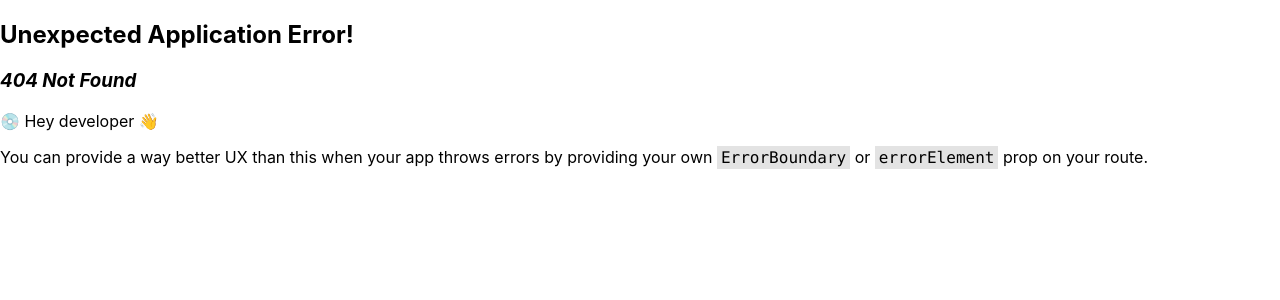
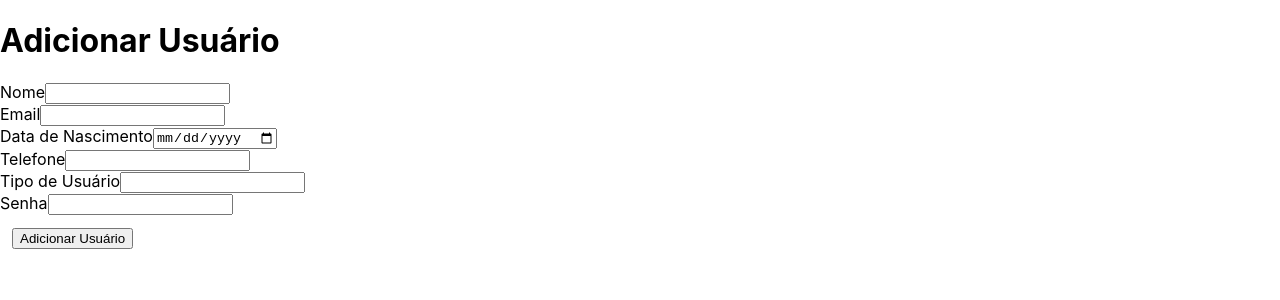
Before and after one commit to deboraCs24/instituto-taqtile, a React (Create React App) app: page /addUser in a window 1280 px wide. Before the commit this address had no page. Shown: the top 300 px of the page. Built offline with nearby package versions, Linux system fonts and the light colour scheme; the HTML template or start-up script is replaced by a standard one.

Commit message:
add user screen

```diff
--- /dev/null
+++ b/src/components/add-user/button-add-user/index.tsx
@@ -0,0 +1,24 @@
+import React from 'react';
+import { useNavigate } from 'react-router-dom';
+
+interface ButtonFormProps {
+  children?: React.ReactNode;
+}
+
+export const UserList = ({ children }: ButtonFormProps) => {
+  const navigate = useNavigate();
+
+  const navigateToAddUser = () => {
+    navigate('/addUser');
+  };
+
+  return (
+    <div>
+      <h1>Adicionar Lista de Usuários</h1>
+      <div>
+        <button onClick={navigateToAddUser}>Adicionar Usuário</button>
+        {children}
+      </div>
+    </div>
+  );
+};
--- /dev/null
+++ b/src/components/add-user/index.tsx
@@ -0,0 +1,136 @@
+import React, { useState } from 'react';
+import { Button } from '../button';
+import { Input } from '../input';
+import { isValidPassword, isValidEmail } from '../../utils/strings-utils';
+
+interface AddUserProps {
+  onSuccess?: () => void;
+}
+
+export const AddCreateUser = ({ onSuccess }: AddUserProps) => {
+  const [name, setName] = useState('');
+  const [email, setEmail] = useState('');
+  const [birthDate, setBirthDate] = useState('');
+  const [phone, setPhone] = useState('');
+  const [role, setRole] = useState('');
+  const [password, setPassword] = useState('');
+  const [errors, setErrors] = useState({
+    name: '',
+    email: '',
+    birthDate: '',
+    phone: '',
+    role: '',
+    password: '',
+    invalidBirthDate: '',
+  });
+
+  const validateFields = (
+    name: string,
+    email: string,
+    birthDate: string,
+    phone: string,
+    role: string,
+    password: string,
+  ) => {
+    let isValid = true;
+    const newErrors = {
+      name: '',
+      email: '',
+      birthDate: '',
+      phone: '',
+      role: '',
+      password: '',
+      invalidBirthDate: '',
+    };
+
+    if (!name.trim()) {
+      newErrors.name = 'Campo obrigatório.';
+      isValid = false;
+    }
+
+    if (!email.trim()) {
+      newErrors.email = 'Campo obrigatório.';
+      isValid = false;
+    } else if (!isValidEmail(email)) {
+      newErrors.email = 'O email informado é inválido.';
+      isValid = false;
+    }
+
+    if (!phone.trim()) {
+      newErrors.phone = 'Campo obrigatório.';
+      isValid = false;
+    }
+
+    if (!role.trim()) {
+      newErrors.role = 'Campo obrigatório.';
+      isValid = false;
+    }
+
+    if (!password.trim()) {
+      newErrors.password = 'Campo obrigatório.';
+      isValid = false;
+    } else if (password.length < 7) {
+      newErrors.password = 'A senha deve ter pelo menos 7 caracteres.';
+      isValid = false;
+    } else if (!isValidPassword(password)) {
+      newErrors.password = 'A senha deve ter pelo menos um dígito e uma letra.';
+      isValid = false;
+    }
+
+    if (!birthDate.trim()) {
+      newErrors.birthDate = 'Campo obrigatório.';
+      isValid = false;
+    } else {
+      const birthDateObj = new Date(birthDate);
+      const minDate = new Date('1900-01-01');
+      const today = new Date();
+      if (birthDateObj < minDate) {
+        newErrors.invalidBirthDate = 'A data de nascimento não pode ser anterior a 01/01/1900.';
+        isValid = false;
+      } else if (birthDateObj > today) {
+        newErrors.invalidBirthDate = 'A data de nascimento não pode estar no futuro.';
+        isValid = false;
+      }
+    }
+
+    setErrors(newErrors);
+    return isValid;
+  };
+
+  const handleSubmit = (e: React.FormEvent<HTMLFormElement>) => {
+    e.preventDefault();
+    const isValid = validateFields(name, email, birthDate, phone, role, password);
+    if (isValid) {
+      const userData = { email, name, birthDate, phone, role, password };
+      console.log('Dados do usuário:', userData);
+      if (onSuccess) onSuccess();
+    }
+  };
+
+  return (
+    <form onSubmit={handleSubmit}>
+      <h1>Adicionar Usuário</h1>
+      <Input text="Nome" value={name} onChange={(e) => setName(e.target.value)} error={errors.name} />
+      <Input text="Email" value={email} onChange={(e) => setEmail(e.target.value)} error={errors.email} />
+      <Input
+        text="Data de Nascimento"
+        type="date"
+        value={birthDate}
+        onChange={(e) => setBirthDate(e.target.value)}
+        error={errors.birthDate || errors.invalidBirthDate}
+      />
+      <Input text="Telefone" type="tel" value={phone} onChange={(e) => setPhone(e.target.value)} error={errors.phone} />
+      <Input text="Tipo de Usuário" value={role} onChange={(e) => setRole(e.target.value)} error={errors.role} />
+      <Input
+        text="Senha"
+        type="password"
+        value={password}
+        onChange={(e) => setPassword(e.target.value)}
+        error={errors.password}
+      />
+      <div style={{ width: '50%', margin: '12px' }}>
+        <Button>Adicionar Usuário</Button>
+      </div>
+    </form>
+  );
+};
--- a/src/router/browser-router/pages/home.tsx
+++ b/src/router/browser-router/pages/home.tsx
@@ -1,6 +1,16 @@
 import React from 'react';
 import { UsersPage } from '../../../components/users-list/index-list';
+import { UserList } from '../../../components/add-user/button-add-user';
 
-export function UsersList() {
-  return <UsersPage />;
+export function HomePage() {
+  return (
+    <div>
+      <div>
+        <UsersPage />
+      </div>
+      <div>
+        <UserList />
+      </div>
+    </div>
+  );
 }
```
Also changed, not shown: src/router/browser-router/router.tsx (+7 -2 lines).
